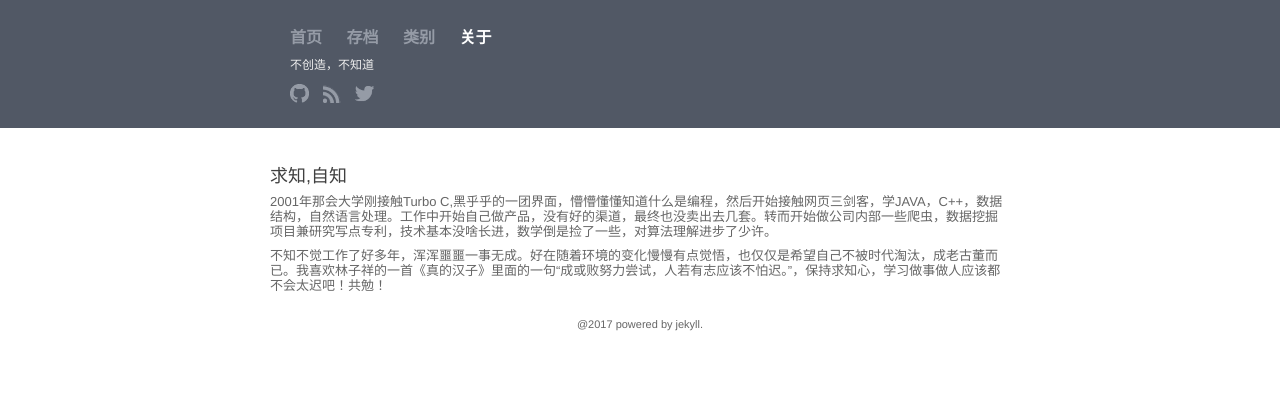
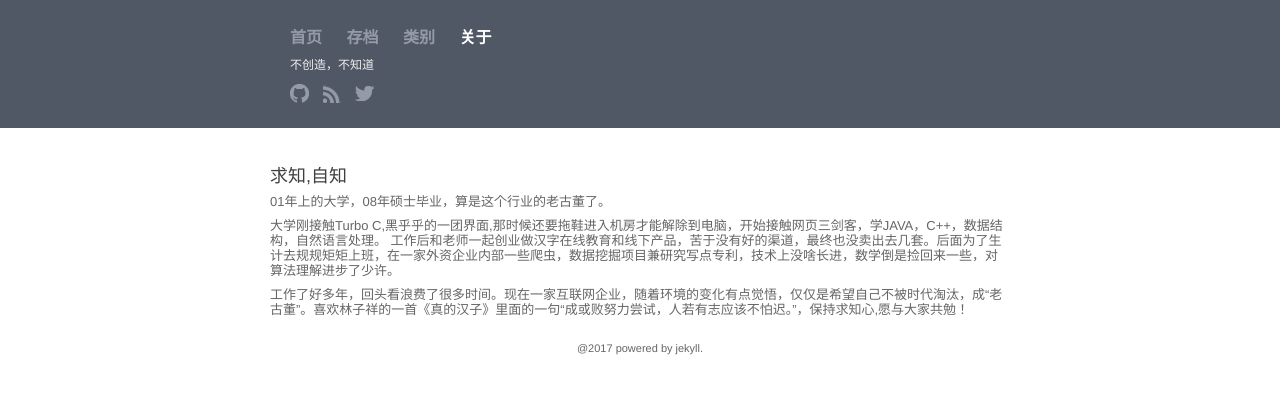
Before and after one commit to bobz653/bobz653.github.io, a Jekyll site: the page built from about.html, in a window 1280 px wide. Shown: the top 394 px of the page. Built offline with Jekyll 4.4.1, drawn with Linux system fonts in a browser that asks for light colours.

Commit message:
change about page

```diff
--- a/about.html
+++ b/about.html
@@ -6,8 +6,10 @@ layout: default
 <br>
 <h3>求知,自知</h3>
 <p>
-2001年那会大学刚接触Turbo C,黑乎乎的一团界面，懵懵懂懂知道什么是编程，然后开始接触网页三剑客，学JAVA，C++，数据结构，自然语言处理。工作中开始自己做产品，没有好的渠道，最终也没卖出去几套。转而开始做公司内部一些爬虫，数据挖掘项目兼研究写点专利，技术基本没啥长进，数学倒是捡了一些，对算法理解进步了少许。
+01年上的大学，08年硕士毕业，算是这个行业的老古董了。</p>
+<p> 大学刚接触Turbo C,黑乎乎的一团界面,那时候还要拖鞋进入机房才能解除到电脑，开始接触网页三剑客，学JAVA，C++，数据结构，自然语言处理。
+工作后和老师一起创业做汉字在线教育和线下产品，苦于没有好的渠道，最终也没卖出去几套。后面为了生计去规规矩矩上班，在一家外资企业内部一些爬虫，数据挖掘项目兼研究写点专利，技术上没啥长进，数学倒是捡回来一些，对算法理解进步了少许。
 </p>
-<p>不知不觉工作了好多年，浑浑噩噩一事无成。好在随着环境的变化慢慢有点觉悟，也仅仅是希望自己不被时代淘汰，成老古董而已。我喜欢林子祥的一首《真的汉子》里面的一句“成或败努力尝试，人若有志应该不怕迟。”，保持求知心，学习做事做人应该都不会太迟吧！共勉！
+<p>工作了好多年，回头看浪费了很多时间。现在一家互联网企业，随着环境的变化有点觉悟，仅仅是希望自己不被时代淘汰，成“老古董”。喜欢林子祥的一首《真的汉子》里面的一句“成或败努力尝试，人若有志应该不怕迟。”，保持求知心,愿与大家共勉！
 </p>
 </div>
```
Also changed, not shown: 7 other files.
